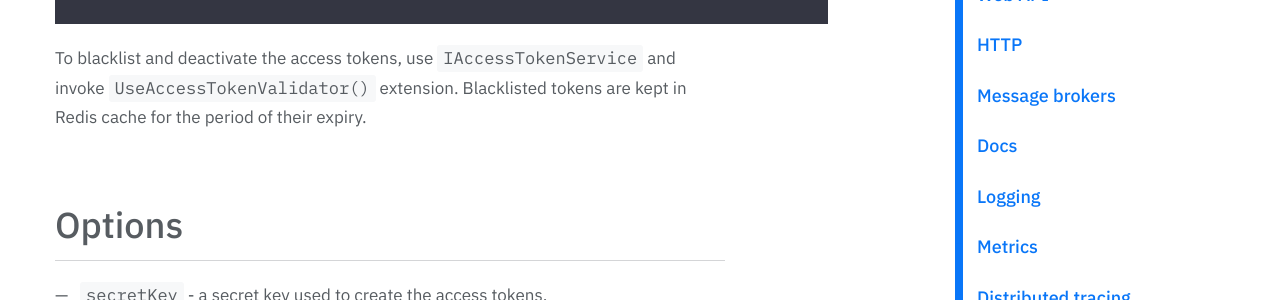
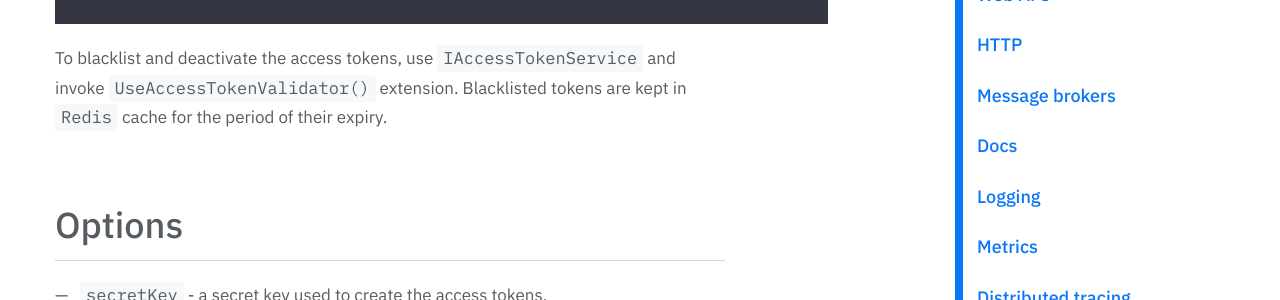
Before and after one commit to convey-stack/convey-stack.github.io, a Jekyll site: the page built from _documentation/security.md, in a window 1280 px wide and 900 px high, scrolled down 2216 px. Shown: the part 183-483 px from the top of the window. Built offline with Jekyll 4.4.1, drawn with Linux system fonts in a browser that asks for light colours; some web fonts are replaced.

````diff
--- a/_documentation/security.md
+++ b/_documentation/security.md
@@ -19,7 +19,7 @@ Adds the integration with [JWT](https://jwt.io) using an available authenticatio
 ## Dependencies
 
 * [Convey](https://www.nuget.org/packages/Convey)
-* [Convey.Persistence.Redis](Convey.Persistence.Redis)
+* [Convey.Persistence.Redis](https://www.nuget.org/packages/Convey.Persistence.Redis)
 
 ## Usage
 
@@ -70,7 +70,7 @@ public class UserService
 }
 ```
 
-To blacklist and deactivate the access tokens, use `IAccessTokenService` and invoke `UseAccessTokenValidator()` extension. Blacklisted tokens are kept in Redis cache for the period of their expiry.
+To blacklist and deactivate the access tokens, use `IAccessTokenService` and invoke `UseAccessTokenValidator()` extension. Blacklisted tokens are kept in `Redis` cache for the period of their expiry.
 
 ## Options
 * `secretKey` - a secret key used to create the access tokens.
````
